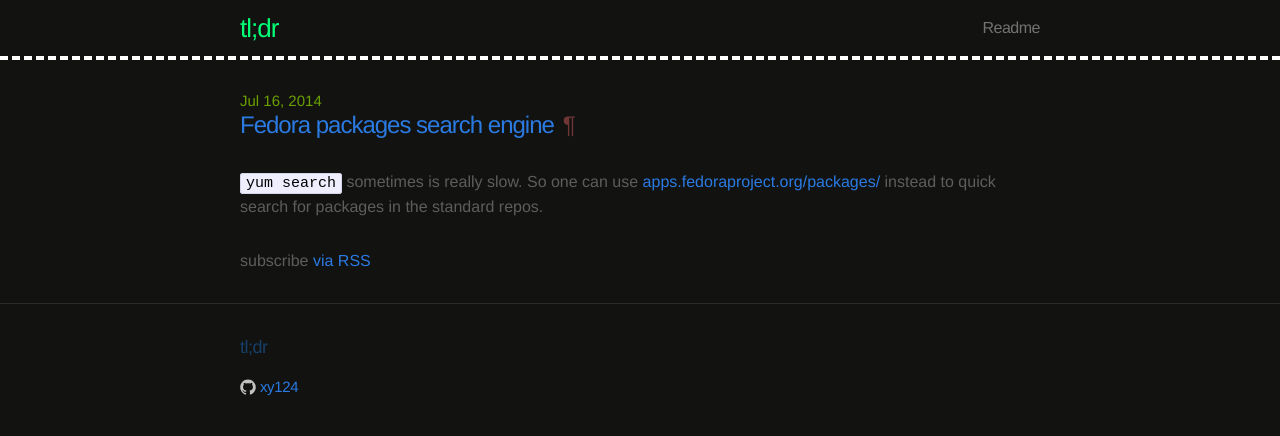
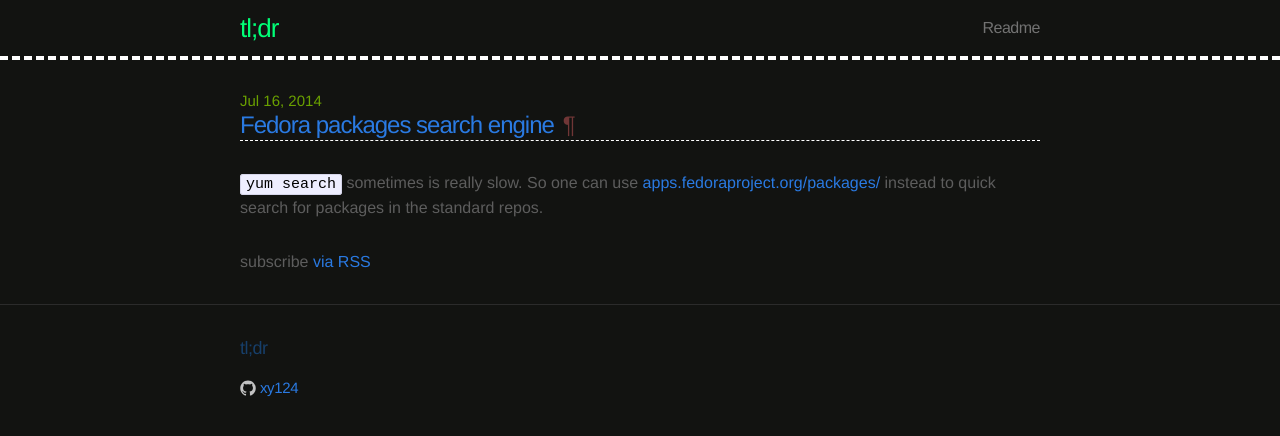
Before and after one commit to xy124/xy124.github.io, a Jekyll site: the page built from index.html, in a window 1280 px wide. Shown: the top 436 px of the page. Built offline with Jekyll 4.4.1, drawn with Linux system fonts in a browser that asks for light colours.

Commit message:
further style hacking

```diff
--- a/css/main.css
+++ b/css/main.css
@@ -147,8 +147,6 @@
 
 .posts { list-style-type: none; }
 
-.posts li { margin-bottom: 30px; }
-
 .posts .post-link, .posts .post-anchor-link {
   font-size: 24px;
   letter-spacing: -1px;
@@ -168,6 +166,11 @@
   display: block;
   font-size: 15px;
   color: #6aa000;
+}
+
+.posts li {
+  margin-bottom: 20px;
+  border-bottom: 1px white dashed;
 }
 
 
@@ -428,3 +431,15 @@
     margin: 0 0 15px; }
 
 }
+
+.refs {
+  border-top: 1px grey dotted;
+  font-size: 10px;
+  margin-bottom: 30px;
+  list-style-type: thai;
+}
+
+.refs li {
+  margin-bottom: 0px;
+  border: none;
+}
```
